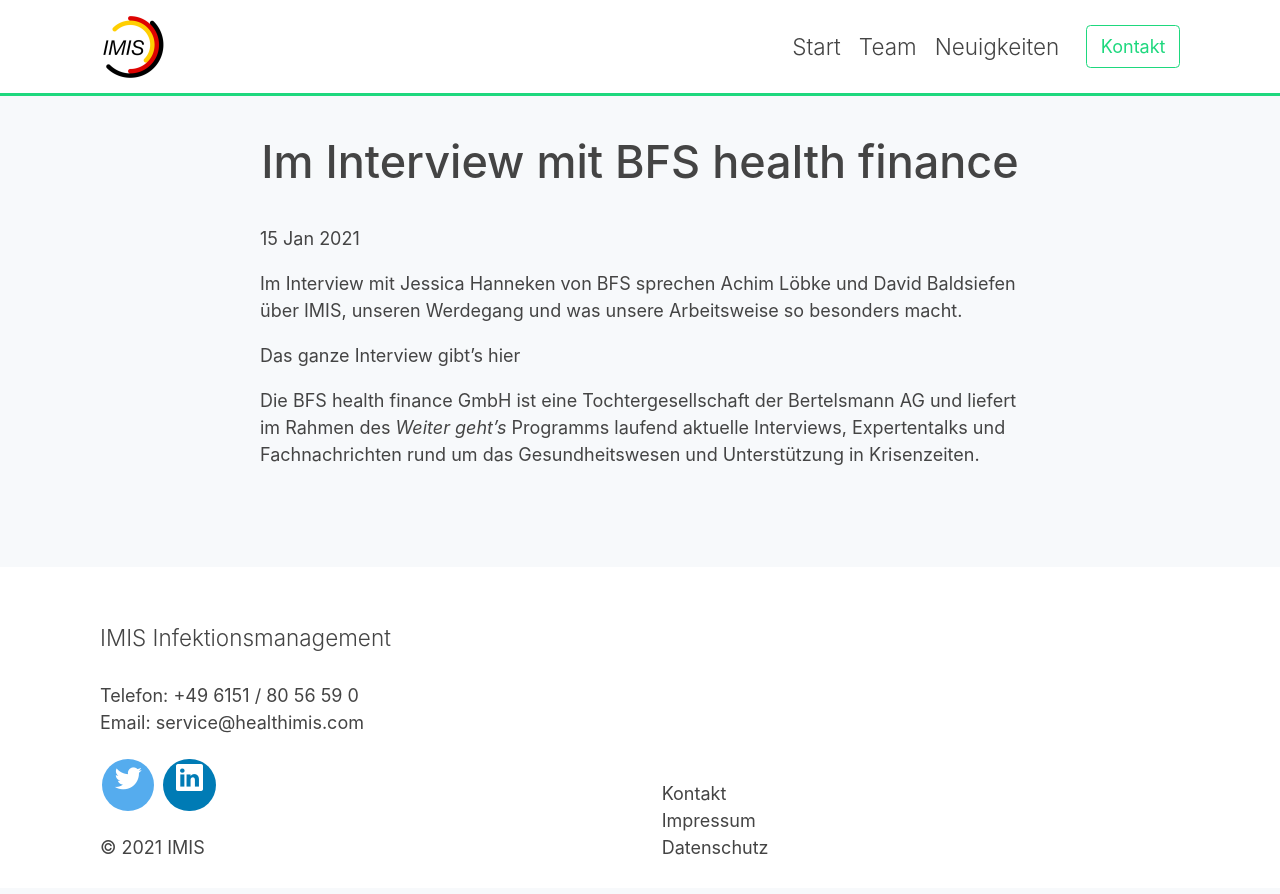
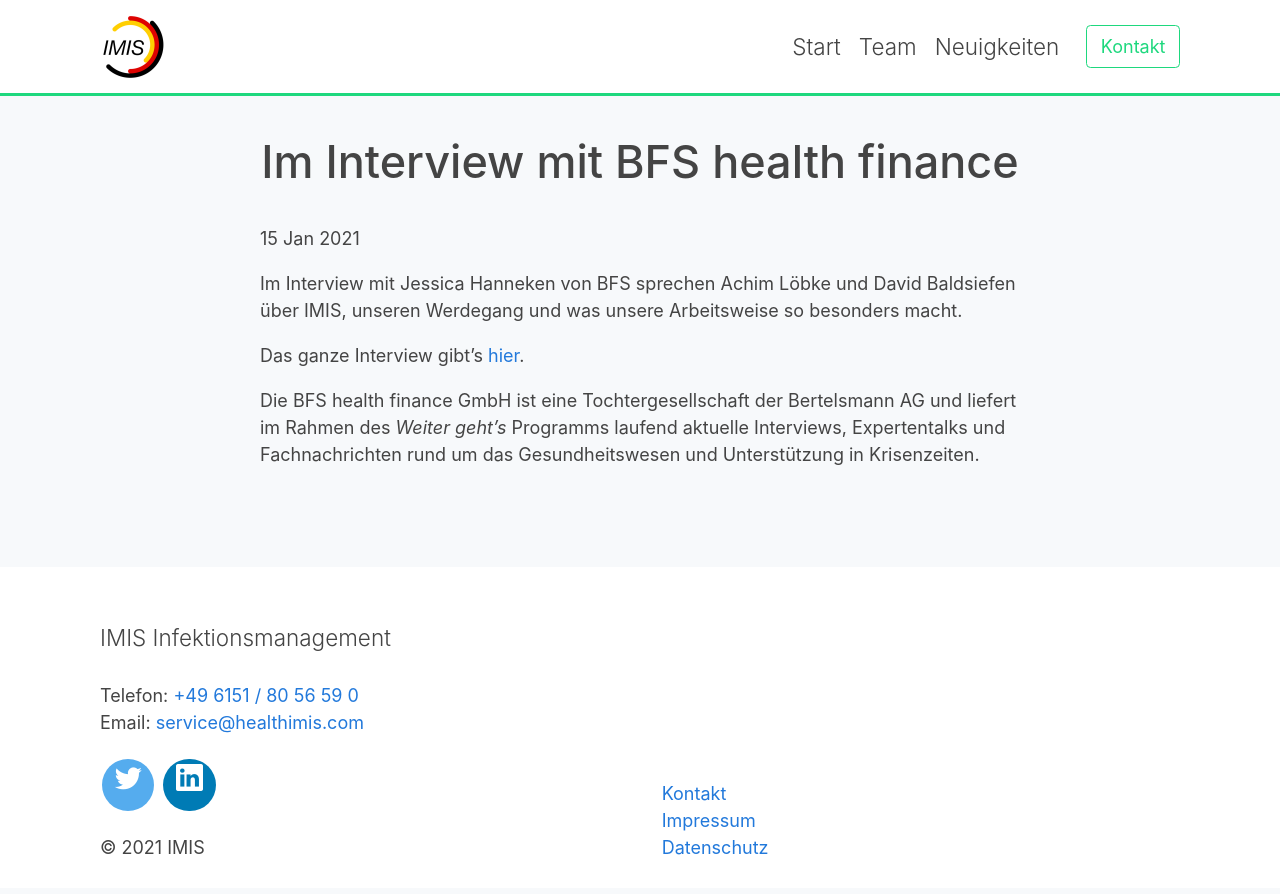
Before and after one commit to healthIMIS/healthIMIS-website, a Jekyll site: the page built from _posts/2021-01-15-BFS-Interview.md, in a window 1280 px wide. Shown: the top 894 px of the page. Built offline with Jekyll 4.4.1, drawn with Linux system fonts in a browser that asks for light colours; nearby versions of some CDN libraries.

Commit message:
adjust link color

```diff
--- a/_includes/cards/news_card.html
+++ b/_includes/cards/news_card.html
@@ -4,7 +4,7 @@
             <div class="card-block px-3 h-100">
                 <div class="row pb-4">
                     <div class="col">
-                        <a href="{{ post.url | relative_url }}" class="stretched-link d-none d-sm-block">
+                        <a href="{{ post.url | relative_url }}" class="stretched-link d-none d-sm-block nolink">
                             <h4 class="card-title">{{ post.title }}</h4>
                         </a>
                         <div class="d-sm-none">
--- a/_posts/2021-01-15-BFS-Interview.md
+++ b/_posts/2021-01-15-BFS-Interview.md
@@ -6,6 +6,6 @@
 
 Im Interview mit Jessica Hanneken von BFS sprechen Achim Löbke und David Baldsiefen über IMIS, unseren Werdegang und was unsere Arbeitsweise so besonders macht.
 
-Das ganze Interview gibt's [hier](https://www.youtube.com/watch?v=TX69Thb5kcY)
+Das ganze Interview gibt's [hier](https://www.youtube.com/watch?v=TX69Thb5kcY).
 
 Die BFS health finance GmbH ist eine Tochtergesellschaft der Bertelsmann AG und liefert im Rahmen des *Weiter geht's* Programms laufend aktuelle Interviews, Expertentalks und Fachnachrichten rund um das Gesundheitswesen und Unterstützung in Krisenzeiten.
--- a/_sass/main.scss
+++ b/_sass/main.scss
@@ -8,6 +8,7 @@
     --bg-color2: white;
     --text-color1: #444444;
     --text-color2: #777777;
+    --link-color: #2279db;
 }
 
 
@@ -44,10 +45,19 @@
 }
 
 a {
+	color: var(--link-color);
+}
+
+.nolink{
 	color: var(--text-color1);
 }
 
 a:hover {
+	color: var(--link-color);
+	text-decoration: underline;
+}
+
+.nolink:hover{
 	color: var(--text-color2);
 	text-decoration: underline;
 }
```
